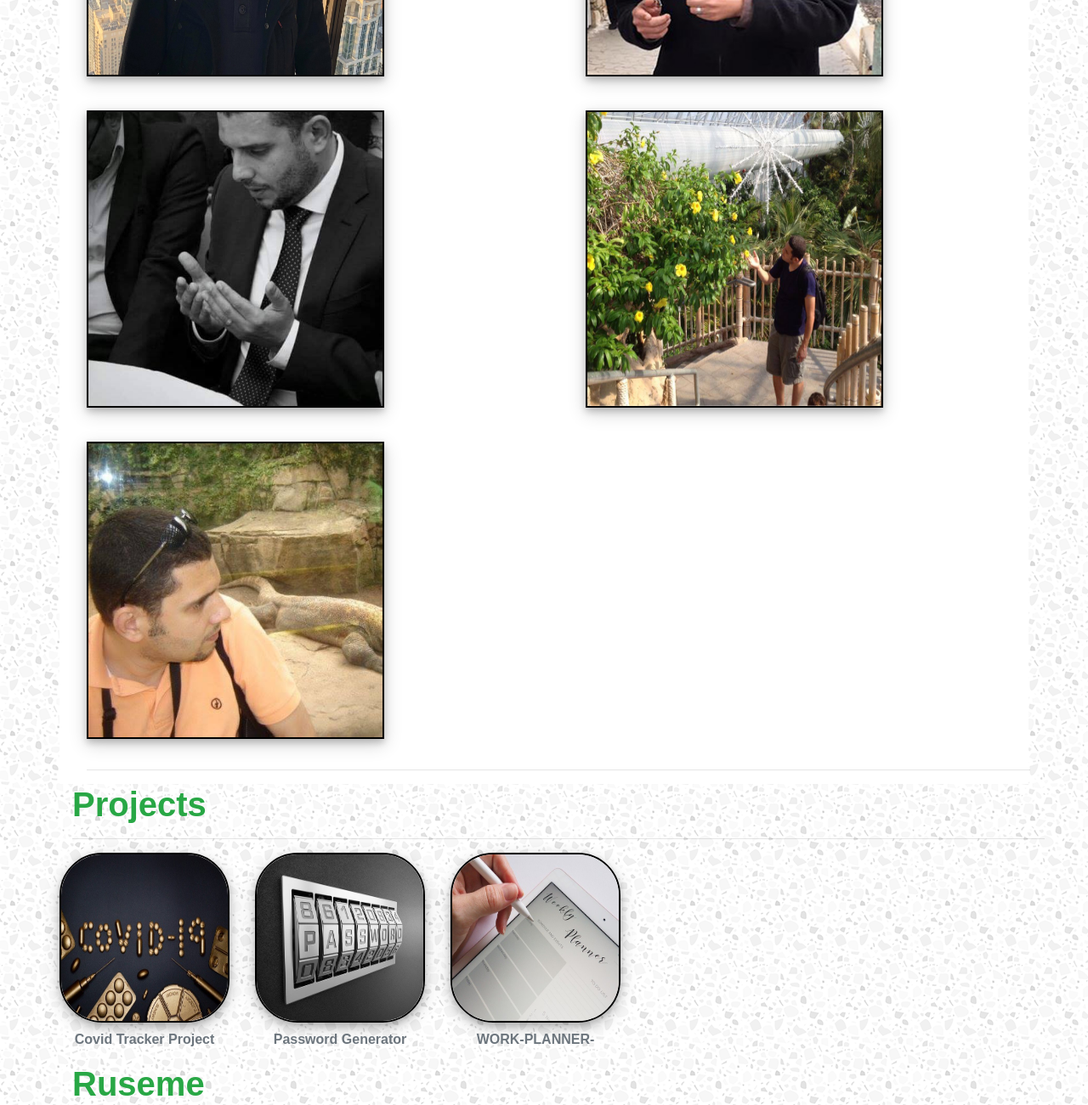
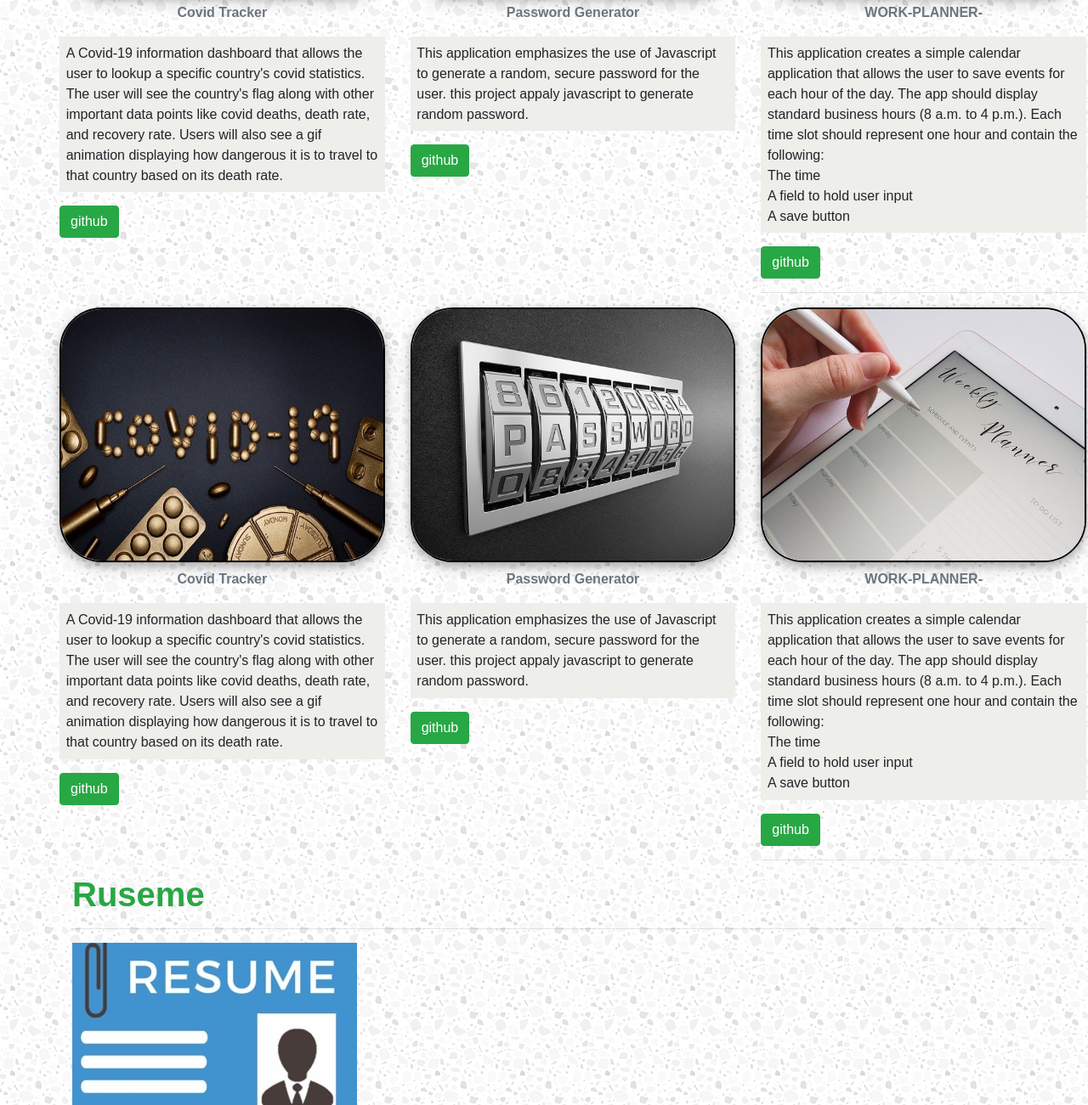
Before and after one commit to mohamedahmed-1980/mohamedahmed-1980, a plain HTML site: page portfolio.html in a window 1280 px wide. Shown: the part 431-1732 px from the top of the page at 85% size. Drawn offline with nearby package versions, Linux system fonts and the light colour scheme; files whose address does not match are found by name.

Commit message:
update prorfolio page

```diff
--- a/css/portfolio.css
+++ b/css/portfolio.css
@@ -26,9 +26,11 @@ html {
 #images {
   /* Box-model */
   padding-top: 15px;
+  width:400px;
 
   /* Typography */
   text-align: center;
+
 
 }
 /* END CONNECT W/ ME */
@@ -99,8 +101,8 @@ html {
 
 }
 .project{
-  width: 200px;
-  height: 200px;
+  width: 400px;
+  height: 300px;
   box-shadow: 0 4px 8px 0 rgba(0, 0, 0, 0.2), 0 6px 20px 0 rgba(0, 0, 0, 0.19);
 
 }
@@ -114,3 +116,8 @@ html {
   text-decoration:none;
 
 }
+p{
+  border-radius: 20% solid black;
+  padding: 2%;
+  background: rgb(238 238 234);
+}
--- a/portfolio.html
+++ b/portfolio.html
@@ -36,7 +36,7 @@
   <!-- End of navbar -->
 
   <!-- Start of container -->
-  <div class="container images">
+  <!-- <div class="container images">
     <main class="row">
       <div class="col-md-12">
         <article class="block">
@@ -69,7 +69,7 @@
         </div>
         </article>
 
-      </div>
+      </div> -->
 
       <!-- projects -->
     <article>
@@ -79,7 +79,7 @@
         <div class="col-md-12">
           <article class="block">
             <h1 class="block-header text-success"><strong>Projects</strong></h1>
-            <hr />
+
             </div>
 
 
@@ -88,18 +88,31 @@
     <figure class="figure">
       <a href="https://mohamedahmed-1980.github.io/covid-19-tracker/">
       <img src="images/corona.jpg" class="figure-img img-fluid project" alt="A generic square placeholder image with rounded corners in a figure.">
-      <figcaption class="figure-caption">Covid Tracker Project</figcaption>
+      <figcaption class="figure-caption">Covid Tracker</figcaption>
     </figure>
+  </a>
+  <p>A Covid-19 information dashboard that allows the user to lookup a specific country's covid statistics. The user will see the country's flag along with other important data points like covid deaths, death rate, and recovery rate. Users will also see a gif animation displaying how dangerous it is to travel to that country based on its death rate.</p>
+  <a href="https://github.com/mohamedahmed-1980/covid-19-tracker.git">
+    <button type="button" class="btn btn-success">github</button>
+    </a>
+
   </div>
-</a>
+
   <div class="col-sm col-md-4 col-lg-4">
     <figure class="figure">
       <a href="https://mohamedahmed-1980.github.io/Password-generator/">
       <img src="images/password.jpg" class="figure-img img-fluid project" alt="A generic square placeholder image with rounded corners in a figure.">
       <figcaption class="figure-caption">Password Generator</figcaption>
     </figure>
+  </a>
+  <p>This application emphasizes the use of Javascript to generate a random, secure password for the user. this project appaly javascript to generate random password.</p>
+
+  <a href="https://github.com/mohamedahmed-1980/Password-generator.git">
+    <button type="button" class="btn btn-success">github</button>
+    </a>
+
   </div>
-</a>
+
 
   <div class="col-sm col-md-4 col-lg-4">
     <figure class="figure">
@@ -107,9 +120,96 @@
       <img src="images/planner.jpg" class="figure-img img-fluid project" alt="A generic square placeholder image with rounded corners in a figure.">
       <figcaption class="figure-caption">WORK-PLANNER-</figcaption>
     </figure>
+  </a>
+  <p>This application creates a simple calendar application that allows the user to save events for each hour of the day.
+    The app should display standard business hours (8 a.m. to 4 p.m.). Each time slot should represent one hour and contain the following:
+    <br>
+    The time
+    <br>
+     A field to hold user input
+    <br>
+    A save button
+
+  </p>
+  <a href="https://github.com/mohamedahmed-1980/WORK-PLANNER-.git">
+<button type="button" class="btn btn-success">github</button>
+</a>
+<hr>
   </div>
-</a>
+
     </article>
+
+
+
+
+    <article>
+
+      <div class="container">
+        <main class="row">
+          <div class="col-md-12">
+            <article class="block">
+
+              </div>
+
+
+     <div class="row">
+       <div class="col-sm col-md-4 col-lg-4">
+      <figure class="figure">
+        <a href="https://mohamedahmed-1980.github.io/covid-19-tracker/">
+        <img src="images/corona.jpg" class="figure-img img-fluid project" alt="A generic square placeholder image with rounded corners in a figure.">
+        <figcaption class="figure-caption">Covid Tracker</figcaption>
+      </figure>
+    </a>
+    <p>A Covid-19 information dashboard that allows the user to lookup a specific country's covid statistics. The user will see the country's flag along with other important data points like covid deaths, death rate, and recovery rate. Users will also see a gif animation displaying how dangerous it is to travel to that country based on its death rate.</p>
+    <a href="https://github.com/mohamedahmed-1980/covid-19-tracker.git">
+      <button type="button" class="btn btn-success">github</button>
+      </a>
+
+    </div>
+
+    <div class="col-sm col-md-4 col-lg-4">
+      <figure class="figure">
+        <a href="https://mohamedahmed-1980.github.io/Password-generator/">
+        <img src="images/password.jpg" class="figure-img img-fluid project" alt="A generic square placeholder image with rounded corners in a figure.">
+        <figcaption class="figure-caption">Password Generator</figcaption>
+      </figure>
+    </a>
+    <p>This application emphasizes the use of Javascript to generate a random, secure password for the user. this project appaly javascript to generate random password.</p>
+
+    <a href="https://github.com/mohamedahmed-1980/Password-generator.git">
+      <button type="button" class="btn btn-success">github</button>
+      </a>
+
+    </div>
+
+
+    <div class="col-sm col-md-4 col-lg-4">
+      <figure class="figure">
+        <a href="https://mohamedahmed-1980.github.io/WORK-PLANNER-/">
+        <img src="images/planner.jpg" class="figure-img img-fluid project" alt="A generic square placeholder image with rounded corners in a figure.">
+        <figcaption class="figure-caption">WORK-PLANNER-</figcaption>
+      </figure>
+    </a>
+    <p>This application creates a simple calendar application that allows the user to save events for each hour of the day.
+      The app should display standard business hours (8 a.m. to 4 p.m.). Each time slot should represent one hour and contain the following:
+      <br>
+      The time
+      <br>
+       A field to hold user input
+      <br>
+      A save button
+
+    </p>
+    <a href="https://github.com/mohamedahmed-1980/WORK-PLANNER-.git">
+  <button type="button" class="btn btn-success">github</button>
+  </a>
+  <hr>
+    </div>
+
+      </article>
+
+
+
 
     </main>
     <div class="container">
```
